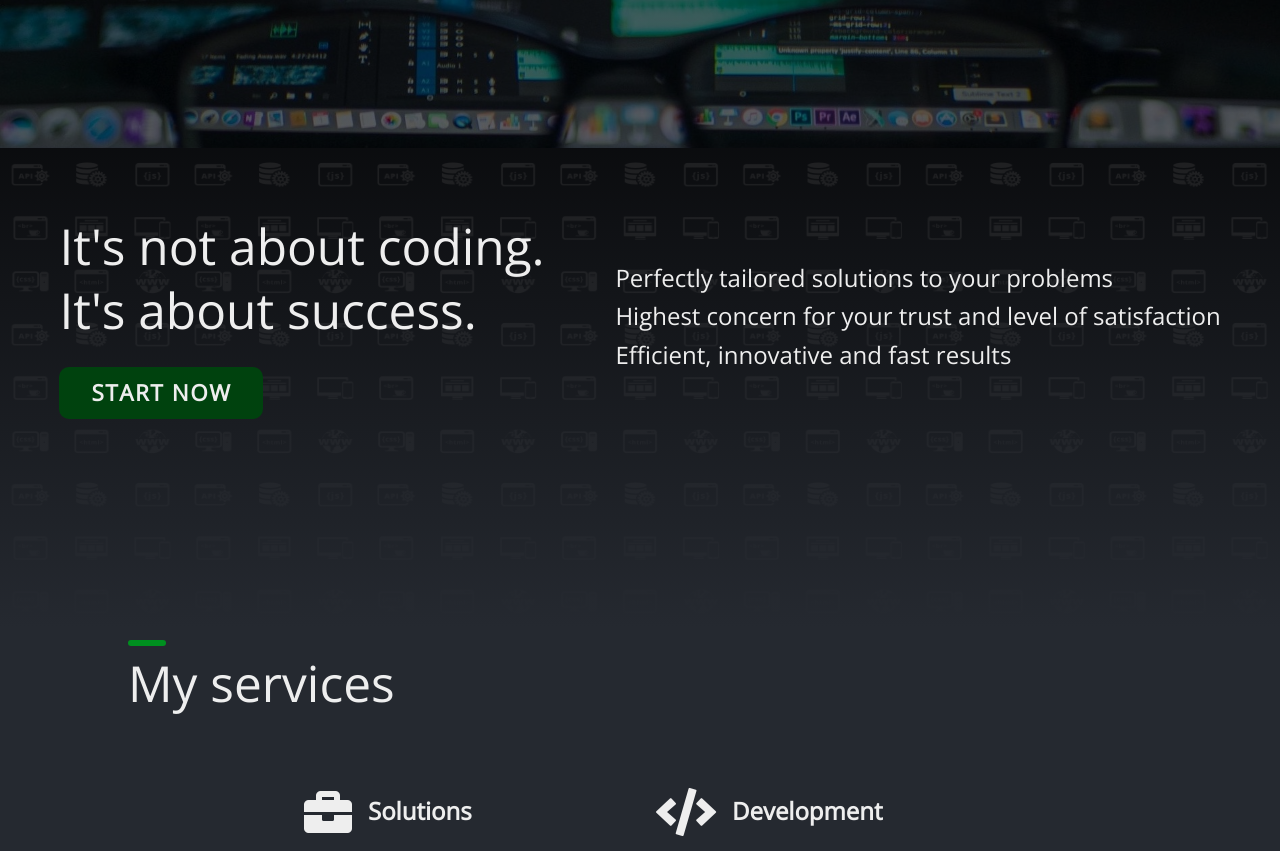
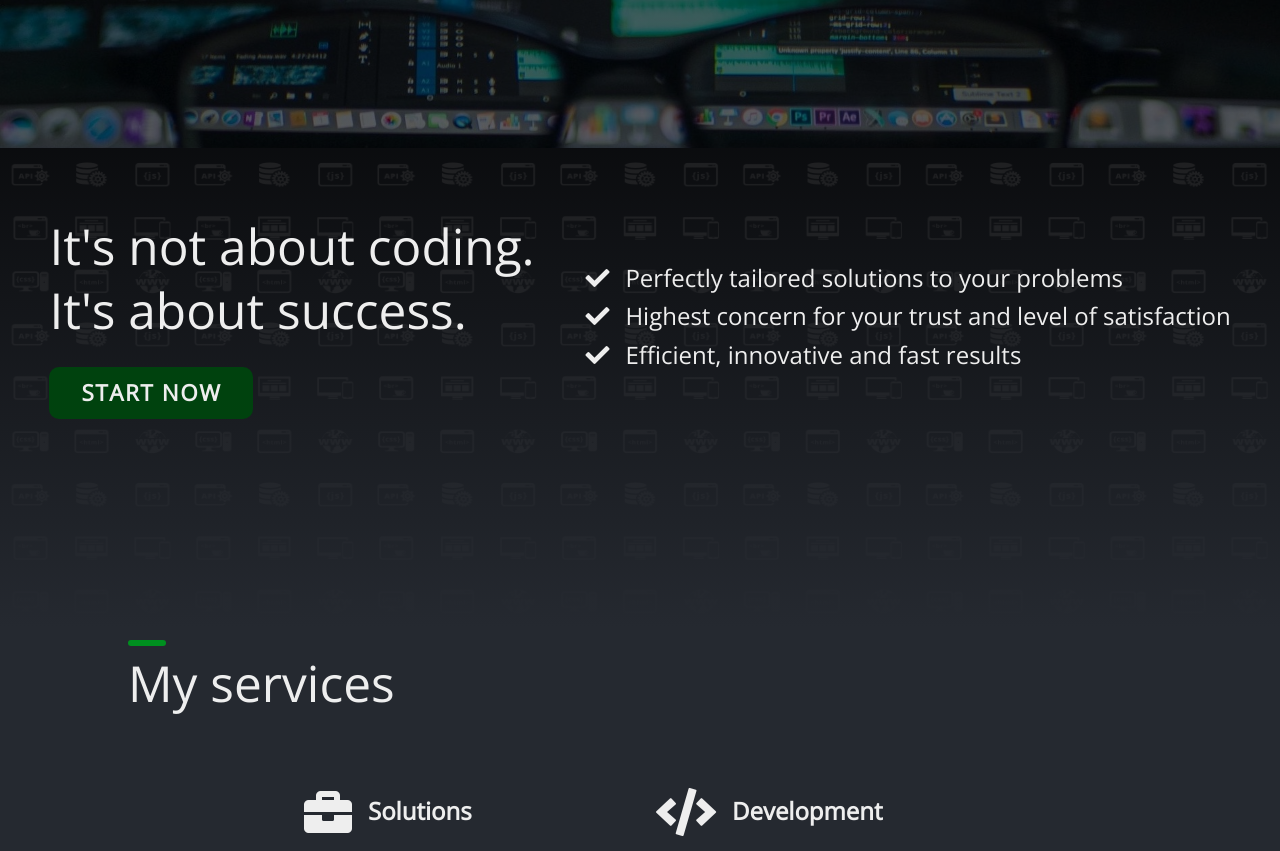
Before and after one commit to abv-solutions/my-website, a website: page index.html in a window 1280 px wide. Shown: the part 1627-2478 px from the top of the page. Drawn offline with nearby package versions, Linux system fonts and the light colour scheme.

Commit message:
partial fixes

```diff
--- a/index.html
+++ b/index.html
@@ -122,9 +122,18 @@
               <a href="#call" class="btn btn-primary btn-lead">START NOW</a>
             </div>
             <ul class="right lead">
-              <li>Perfectly tailored solutions to your problems</li>
-              <li>Highest concern for your trust and level of satisfaction</li>
-              <li>Efficient, innovative and fast results</li>
+              <li>
+                <i class="fas fa-check pr-1"></i>Perfectly tailored solutions to
+                your problems
+              </li>
+              <li>
+                <i class="fas fa-check pr-1"></i>Highest concern for your trust
+                and level of satisfaction
+              </li>
+              <li>
+                <i class="fas fa-check pr-1"></i>Efficient, innovative and fast
+                results
+              </li>
             </ul>
           </div>
         </div>
--- a/scss/style.scss
+++ b/scss/style.scss
@@ -48,7 +48,7 @@ section {
   position: absolute;
   left: 0;
   top: 0;
-  z-index: 1;
+  z-index: 2;
   display: flex;
   align-items: center;
   .logo {
```
Also changed, not shown: css/style.css.
